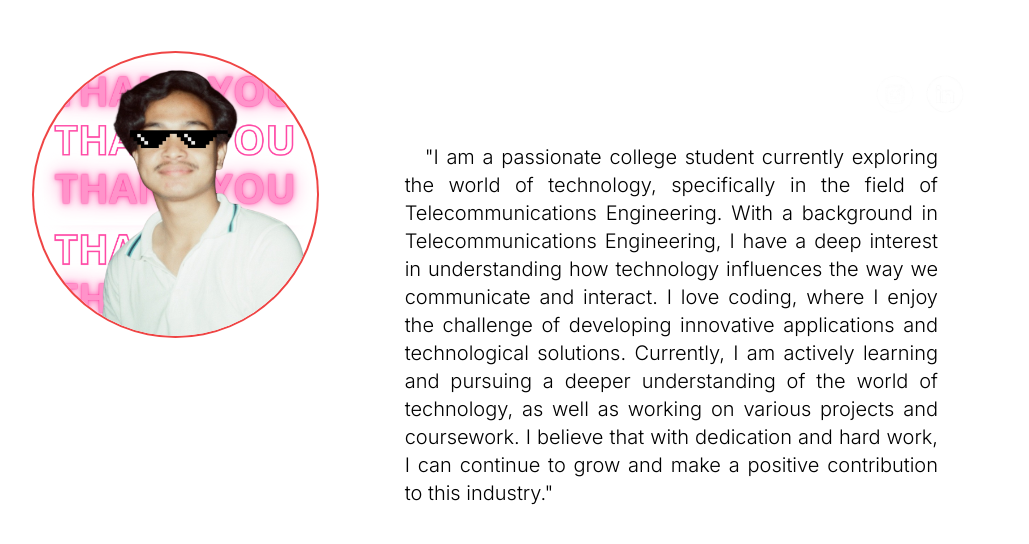
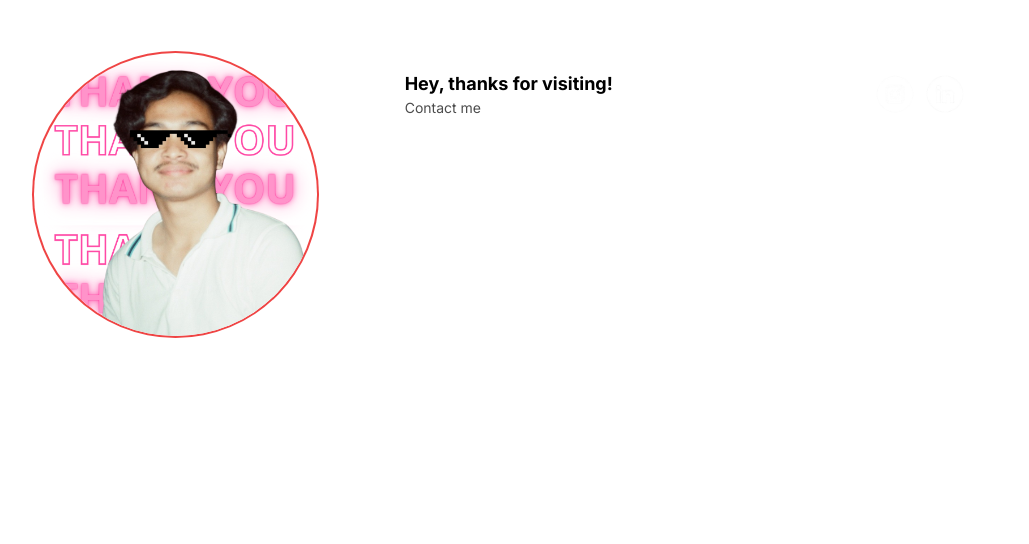
Before and after one commit to rezaaditria/Portofolio-bnbx, a Next.js app: page / in a window 1280 px wide. Shown: the part 1832-2376 px from the top of the page, without its empty margins (134-1163 px from the left). Built offline with nearby package versions, Linux system fonts and the light colour scheme.

Commit message:
minor changes

```diff
--- a/src/app/components/Bento/Box.js
+++ b/src/app/components/Bento/Box.js
@@ -44,7 +44,7 @@ const BentoBox = ({ items }) => {
                 <li key={skillIndex} className="mx-auto mb-3">
                   <img
                     src={skill}
-                    className="w-[50px] md:w-[100px] h-auto rounded-md transition-transform hover:scale-110"
+                    className="w-[50px] md:w-[100px] h-auto rounded-md transition-transform hover:scale-150"
                     alt={`Skill ${skillIndex + 1}`}
                   />
                 </li>
--- a/src/app/components/Contact/contact.js
+++ b/src/app/components/Contact/contact.js
@@ -96,11 +96,11 @@ const Contact = () => {
               >
                 <div className="flex-shrink-0 flex items-center justify-between mt-4 ml-4 md:ml-10 mr-0">
                   <div className="flex items-center">
-                    <div className=" text-white text-start ">
+                    <div className=" text-black text-start ">
                       <p className="text-base md:text-lg font-bold">
                         {kontak.introduce}
                       </p>
-                      <p className="text-xs md:text-sm opacity-50">
+                      <p className="text-xs md:text-sm opacity-70">
                         {kontak.Role}
                       </p>
                     </div>
@@ -126,7 +126,7 @@ const Contact = () => {
                     </a>
                   </div>
                 </div>
-                <div className="text-sm md:text-xl text-black text-justify font-light mt-4 md:mt-6  md:mb-10  md:ml-10  md:mr-10 indent-5">
+                <div className="text-sm md:text-xl text-white text-justify font-light mt-4 md:mt-6  md:mb-10  md:ml-10  md:mr-10 indent-5">
                   {kontak.subtitle}
                 </div>
                 <div className="text-gray-600 mt-2">{kontak.description}</div>
--- a/src/app/components/Navbar/navbar.js
+++ b/src/app/components/Navbar/navbar.js
@@ -24,12 +24,14 @@ const Navbar = () => {
           <div className="absolute inset-y-0 left-0 flex items-center sm:hidden"></div>
           <div className="flex-1 flex sm:items-stretch sm:justify-start">
             <div className="header">
-              <div className="flex-shrink-0 flex ml-[30px] sm:ml-0">
-                <h1 className="text-white text-4xl font-bold font-sans">
+              <a href="/" className="flex-shrink-0 flex ml-[30px] sm:ml-0">
+                <h1 className="text-white text-4xl font-bold font-sans hover:italic ">
                   Reza
                 </h1>
-                <h1 className="text-[#FF204E] opacity-80 px-2">Front-end</h1>
-              </div>
+                <h2 className="text-[#FF204E] opacity-80 px-2 hover:text-white">
+                  Front-end
+                </h2>
+              </a>
             </div>
           </div>
           <div className="hidden sm:block sm:ml-6">
--- a/src/app/components/projek/Projek.js
+++ b/src/app/components/projek/Projek.js
@@ -52,7 +52,10 @@ const Projek = () => {
                 style={{
                   backgroundColor: "rgba(255, 255, 255, 0.2)",
                   backdropFilter: "blur(10px)",
+                  cursor: "pointer", // Add cursor pointer style
                 }}
+                onMouseEnter={() => setTappedIndex(index)} // Show text box on hover
+                onMouseLeave={() => setTappedIndex(null)} // Hide text box on hover out
                 onTouchStart={() => handleTouchStart(index)}
               >
                 <img
```
